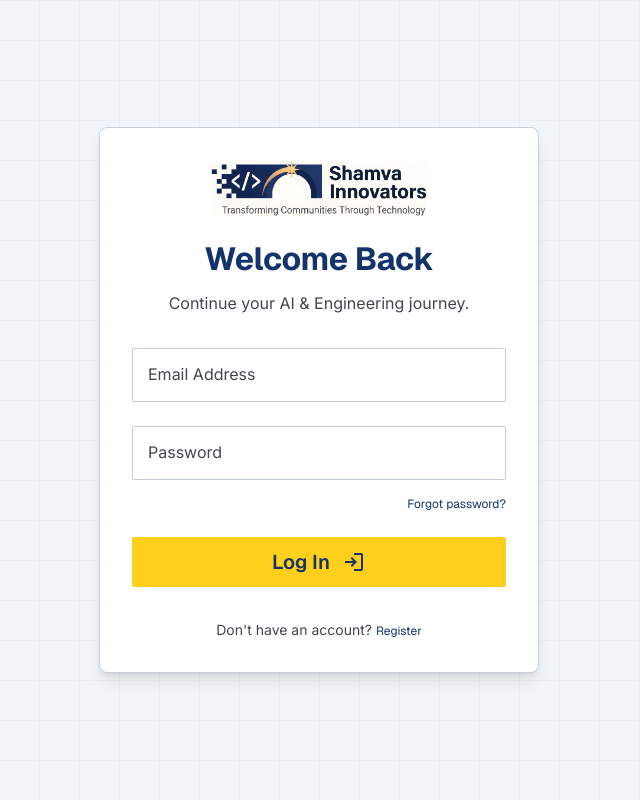
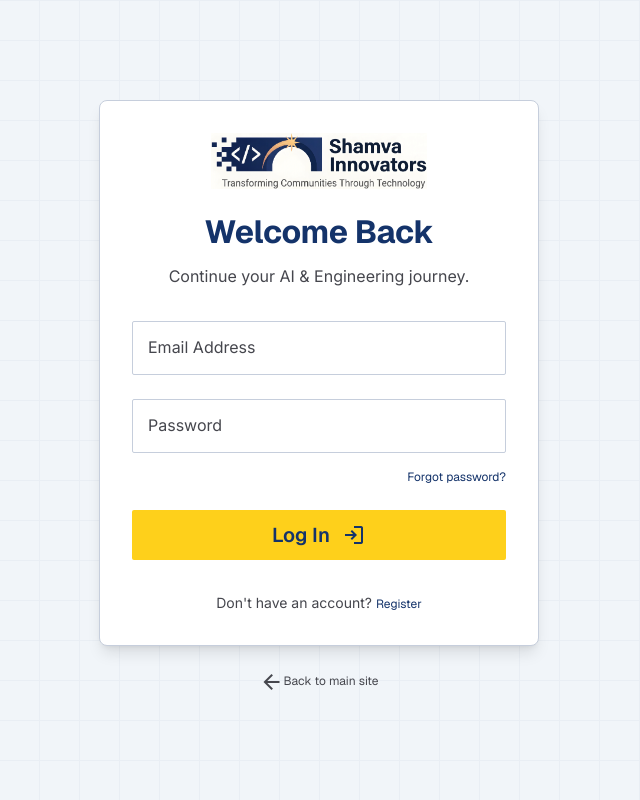
Before and after one commit to adibaemmaculate-beep/learningPlatform, a Django app: page /auth/login/ in a window 1280 px wide. Shown: the whole page, without its empty margins (321-961 px from the left). Run offline with Django 4.2, Linux system fonts and the light colour scheme.

Commit message:
added links from login and signup to main site

```diff
--- a/templates/auth/login.html
+++ b/templates/auth/login.html
@@ -39,5 +39,10 @@
             </p>
         </div>
     </div>
+    <div class="mt-lg text-center">
+        <a class="inline-flex items-center gap-xs font-label-md text-label-md text-on-surface-variant hover:text-primary transition-colors" href="{% url 'public:home' %}">
+            <span class="material-symbols-outlined text-[18px]">arrow_back</span> Back to main site
+        </a>
+    </div>
 </main>
 {% endblock %}
--- a/templates/auth/register.html
+++ b/templates/auth/register.html
@@ -59,6 +59,9 @@
     </form>
     <div class="mt-lg pt-lg border-t border-outline-variant text-center">
         <p class="font-body-md text-on-surface-variant">Already have an account? <a class="text-primary hover:underline font-semibold" href="{% url 'accounts:login' %}">Log in</a></p>
+        <a class="mt-md inline-flex items-center gap-xs font-label-md text-label-md text-on-surface-variant hover:text-primary transition-colors" href="{% url 'public:home' %}">
+            <span class="material-symbols-outlined text-[18px]">arrow_back</span> Back to main site
+        </a>
     </div>
 </main>
 {% endblock %}
```
